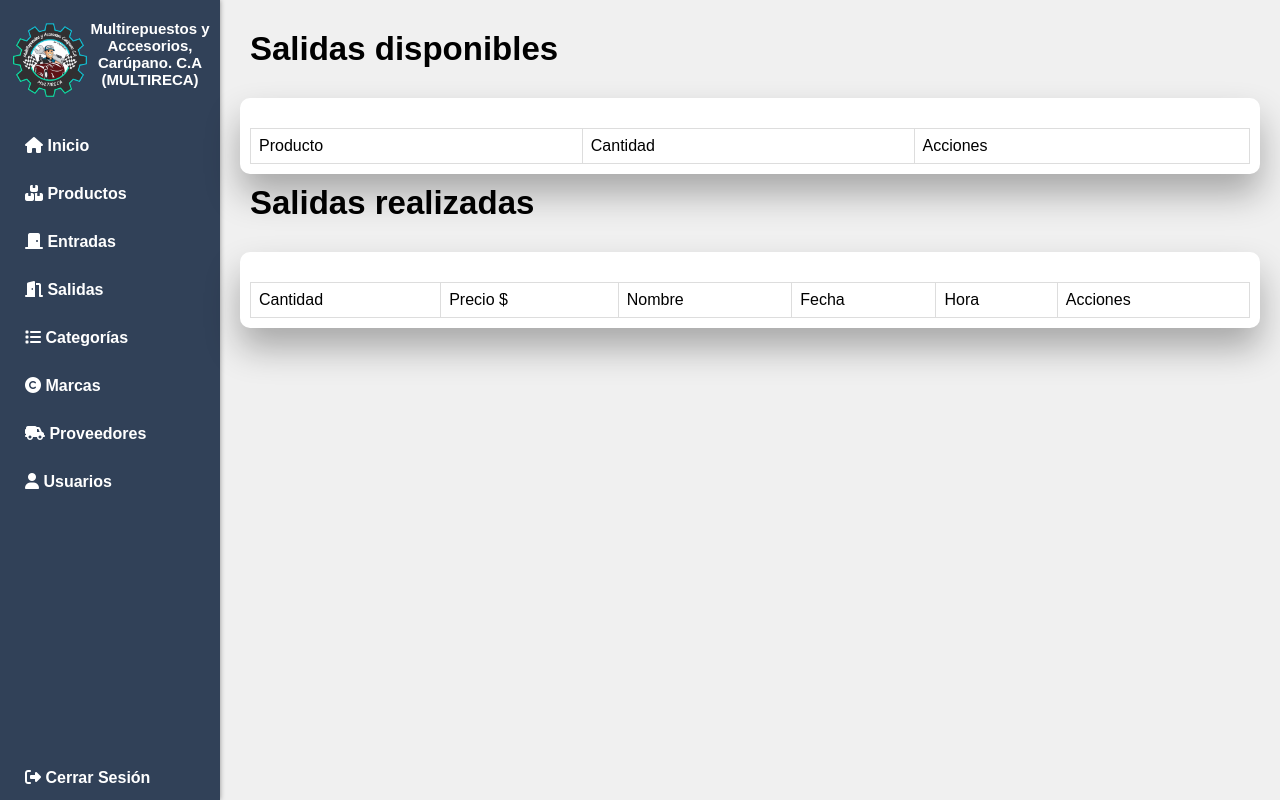
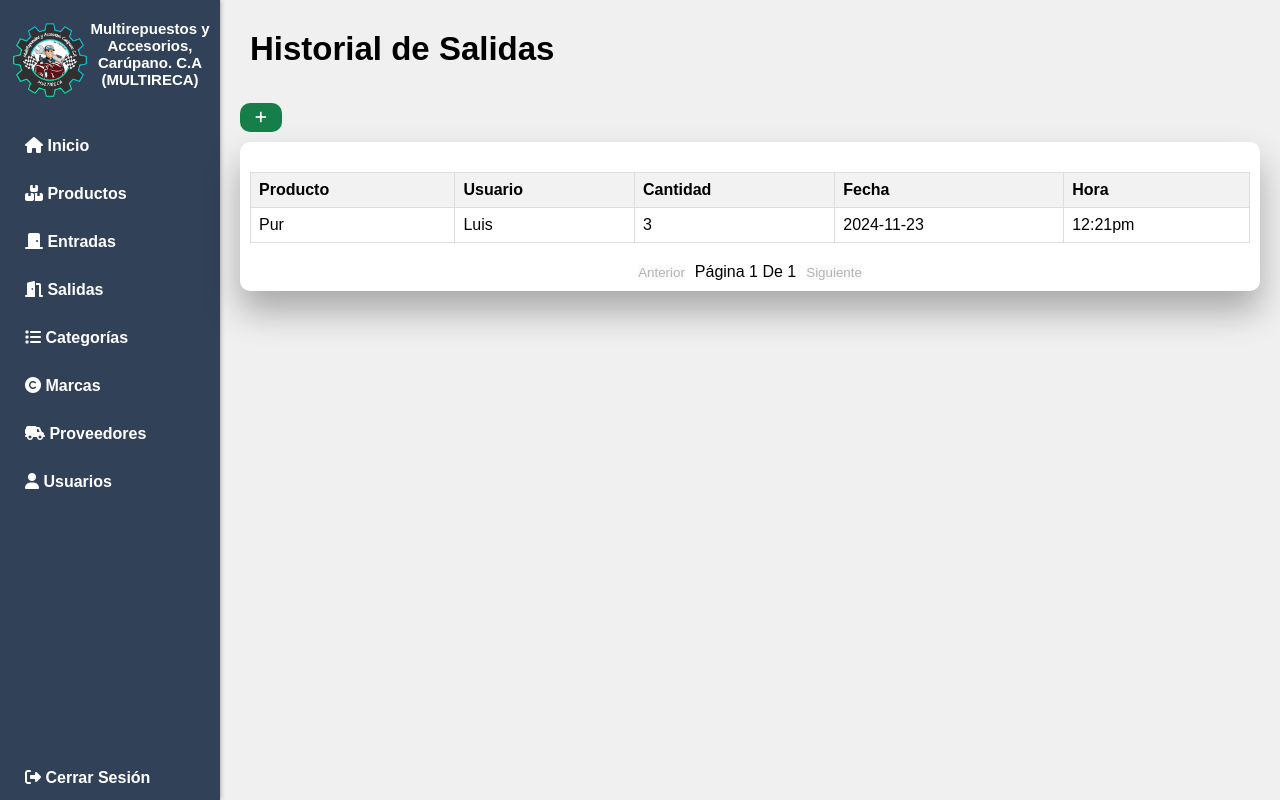
Before and after one commit to Gj7i7o/LamsSystem, a PHP site: page /LamsSystem/Salidas in a window 1280 px wide. Run offline with PHP 8.4, Linux system fonts and the light colour scheme; the visitor is signed in with stand-in values (Sample User, id 1); data comes from the database, SQL or seed files in the repository; some libraries are stand-ins or nearby versions.

Commit message:
salidas v0.1

```diff
--- /dev/null
+++ b/Assets/js/modulos/Salidas/modal_script.js
@@ -0,0 +1,152 @@
+/*Modal para registrar entrada*/
+// Obtener los elementos del DOM
+const modal = document.getElementById("modalSalida");
+const btn = document.getElementById("registrarSalida");
+const span = document.getElementsByClassName("close")[0];
+const form = document.getElementById("formularioSalida");
+const btnAddLine = document.getElementById("addLine");
+let idx = 0;
+const formLine = ` <div class="input_form" id="line_idx_${idx}">
+                    <div>
+                      <input type="number" id="id" hidden="true">
+                      <label for="producto">Producto</label>
+                      <select name="lines[${idx}][usuario]" id="producto" class="input_form_select">
+                        <option value=""></option>
+                      </select>
+                    </div>
+
+                    <div>
+                        <label for="usuario">Usuario</label>
+                        <select name="lines[${idx}][usuario]" id="usuario" class="input_form_select">
+                          <option value=""></option>
+                        </select>
+                    </div>
+
+                    <div>
+                        <label for="cantidad">Cantidad</label>
+                        <input type="number" id="cantidad" name="lines[${idx}][cantidad]" min="1" class="input_form_input" required>
+                    </div>
+                    <div class="buttonToLine">
+                        <button class="button" type="button" onclick="deleteLine(${idx});"><i class="fas fa-trash"></i></button>
+                    </div>
+                    </div>`;
+
+const newFormLine = (index) => `<div>
+                      <input type="number" id="id" hidden="true">
+                      <label for="producto">Producto</label>
+                      <select name="lines[${index}][producto]" id="producto" class="input_form_select">
+                        <option value=""></option>
+                      </select>
+                    </div>
+
+                    <div>
+                        <label for="usuario">Usuario</label>
+                        <select name="lines[${index}][usuario]" id="usuario" class="input_form_select">
+                          <option value=""></option>
+                        </select>
+                    </div>
+
+                    <div>
+                        <label for="cantidad">Cantidad</label>
+                        <input type="number" id="cantidad" name="lines[${index}][cantidad]" min="1" class="input_form_input" required>
+                    </div>`;
+
+async function getListadoProducto() {
+  const response = await fetch(
+    "http://localhost/LamsSystem/Productos/getSelect"
+  );
+  const { data: opciones } = await response.json();
+  const select = document.getElementById("producto");
+  let opcionesHtml = `<option value="">Selecciones...</option>`;
+  await opciones.forEach((opcion) => {
+    opcionesHtml += `
+    <option value="${opcion.id}">${opcion.etiqueta}</option>
+    `;
+  });
+  select.innerHTML = opcionesHtml;
+}
+
+async function getListadoUsuario() {
+  const response = await fetch(
+    "http://localhost/LamsSystem/Usuario/getSelect"
+  );
+  const { data: opciones } = await response.json();
+  const select = document.getElementById("usuario");
+  let opcionesHtml = `<option value="">Selecciones...</option>`;
+  await opciones.forEach((opcion) => {
+    opcionesHtml += `
+    <option value="${opcion.id}">${opcion.etiqueta}</option>
+    `;
+  });
+  select.innerHTML = opcionesHtml;
+}
+
+btnAddLine.onclick = function () {
+  idx++;
+  form.innerHTML +=
+    `<div class="input_form" id="line_idx_${idx}">` +
+    newFormLine(idx) +
+    ` <div class="buttonToLine">
+        <button class="button" type="button" onclick="deleteLine(${idx});"><i class="fas fa-trash"></i></button>
+      </div>
+    </div>`;
+};
+
+function deleteLine(idx) {
+  const line = document.getElementById("line_idx_" + idx);
+  line.innerHTML = "";
+  console.log("Identificador de linea: ", idx);
+}
+
+// Cuando el usuario hace clic en el botón, abre el modal
+btn.onclick = function () {
+  getListadoProducto();
+  getListadoUsuario();
+  document.getElementById("title").innerHTML = "Registrar Salida";
+  document.getElementById("btnAccion").innerHTML = "Registrar";
+  form.innerHTML = formLine;
+  modal.style.display = "block";
+};
+
+// Cuando el usuario hace clic en la <span> (x), cierra el modal
+span.onclick = function () {
+  modal.style.display = "none";
+  limpiarFormulario();
+};
+
+function limpiarFormulario() {
+  document.getElementById("id").value = "";
+}
+
+// function registrarEntrada(e) {
+//   e.preventDefault();
+//   console.log("Evento: ", e.target.elements);
+// }
+
+const formulario = document.getElementById("formularioSalidas");
+
+formulario.addEventListener("submit", function (e) {
+  e.preventDefault();
+
+  let lineas = [];
+
+  // Selecciona todos los divs que representan una línea de formulario
+  const lineasDelFormulario = formulario.querySelectorAll(".input_form");
+
+  lineasDelFormulario.forEach((lineaDiv) => {
+    // const id = lineaDiv.querySelector('input[name*="[id]"]').value;
+    // let producto = lineaDiv.querySelector('select[name*="[producto]"]').value;
+    // let proveedor = lineaDiv.querySelector('select[name*="[proveedor]"]').value;
+    let cantidad = lineaDiv.querySelector('input[name*="[cantidad]"]').value;
+    console.log("Error: ", cantidad);
+
+    lineas.push({
+      id: id,
+      producto: producto,
+      proveedor: proveedor,
+      cantidad: parseInt(cantidad), // Convierte a número si es necesario
+    });
+  });
+
+  console.log(lineas);
+});
--- a/Assets/js/modulos/Salidas/script.js
+++ b/Assets/js/modulos/Salidas/script.js
@@ -0,0 +1,125 @@
+/*
+Script de salidas: Sección de JavaScript propio para las funciones del módulo
+de salidas.
+*/
+
+//Tabla Entradas
+document.addEventListener("DOMContentLoaded", () => {
+  const tableBody = document.querySelector("#tablaSalidas tbody");
+  const headers = document.querySelectorAll("#tablaSalidas th");
+  const prevBtn = document.getElementById("prevBtn");
+  const nextBtn = document.getElementById("nextBtn");
+  const pageInfo = document.getElementById("pageInfo");
+
+  let currentPage = 1;
+  const rowsPerPage = 5;
+  let currentData = [];
+  let currentTotal = 0;
+
+  // 2. Función para obtener los datos del servidor
+  async function fetchDataAndRenderTable() {
+    try {
+      // Reemplaza '/api/productos' con la URL real de tu backend
+      const response = await fetch(
+        "http://localhost/LamsSystem/Salidas/list?page=" + currentPage
+      );
+
+      // Si la respuesta no es exitosa, lanza un error
+      if (response.error) {
+        throw new Error(`Error en la solicitud: ${response.error}`);
+      }
+
+      const { data, total } = await response.json();
+      // Convierte la respuesta JSON en un array de JavaScript
+      currentData = [...data];
+      currentTotal = total;
+
+      // Llama a renderTable para mostrar los datos obtenidos
+      renderTable();
+    } catch (error) {
+      console.error("No se pudo obtener la data:", error);
+      // Puedes mostrar un mensaje de error al usuario aquí
+    }
+  }
+
+  function renderTable() {
+    tableBody.innerHTML = "";
+    const paginatedData = currentData;
+
+    if (paginatedData.length === 0) {
+      tableBody.innerHTML =
+        '<tr><td colspan="5">No hay salidas disponibles.</td></tr>';
+      updatePaginationInfo();
+      return;
+    }
+
+    paginatedData.forEach((item) => {
+      const row = document.createElement("tr");
+      row.innerHTML = `
+                <td>${item.producto}</td>
+                <td>${item.usuario}</td>
+                <td>${item.cantidad}</td>
+                <td>${item.fecha}</td>
+                <td>${item.hora}</td>
+            `;
+      tableBody.appendChild(row);
+    });
+
+    updatePaginationInfo();
+  }
+
+  async function updatePaginationInfo() {
+    const pages = getTotalPages();
+    pageInfo.textContent = `Página ${currentPage} de ${pages}`;
+    prevBtn.disabled = currentPage === 1;
+    nextBtn.disabled = currentPage === pages || pages === 0;
+  }
+
+  function sortTable(column, order) {
+    currentData.sort((a, b) => {
+      const valA = a[column];
+      const valB = b[column];
+      if (valA < valB) return order === "asc" ? -1 : 1;
+      if (valA > valB) return order === "asc" ? 1 : -1;
+      return 0;
+    });
+    currentPage = 1;
+    renderTable();
+  }
+
+  headers.forEach((header) => {
+    header.addEventListener("click", () => {
+      const column = header.dataset.column;
+      const order = header.dataset.order === "asc" ? "desc" : "asc";
+      header.dataset.order = order;
+      sortTable(column, order);
+    });
+  });
+
+  function getTotalPages() {
+    const total = currentTotal;
+    const resto = total % rowsPerPage;
+    const pages = Math.trunc(total / rowsPerPage) + (resto ? 1 : 0);
+    return pages;
+  }
+
+  prevBtn.addEventListener("click", async () => {
+    if (currentPage > 1) {
+      currentPage--;
+      await fetchDataAndRenderTable();
+      renderTable();
+    }
+  });
+
+  nextBtn.addEventListener("click", async () => {
+    const totalPages = getTotalPages();
+    if (currentPage < totalPages) {
+      currentPage++;
+      await fetchDataAndRenderTable();
+      renderTable();
+    }
+  });
+
+  // 3. Llama a la función para iniciar el proceso
+  fetchDataAndRenderTable();
+});
--- a/Controlador/Entradas.php
+++ b/Controlador/Entradas.php
@@ -1,6 +1,6 @@
 <?php
 
-/*Controlador de la Categoría*/
+/*Controlador de la Entrada*/
 
 class Entradas extends Controlador
 {
--- a/Controlador/Salidas.php
+++ b/Controlador/Salidas.php
@@ -1,6 +1,6 @@
 <?php
 
-/*Controlador de la Categoría*/
+/*Controlador de la Salida*/
 
 class Salidas extends Controlador
 {
@@ -22,28 +22,46 @@ class Salidas extends Controlador
 
     /*Listado: Se encarga de colocar las categorías existentes en la base de datos
     y a su vez coloca en cada una los botones de editar y eliminar*/
-    public function listProductSalida()
+    public function list()
     {
-        $data = $this->model->getProduct();
-        for ($i = 0; $i < count($data); $i++) {
-            $data[$i]['acciones'] = '<div>
-                <button class="warning" type="button" onclick="btn(' . $data[$i]['id'] . ');" title="Cantidad de salida"><i class="fa-solid fa-minus"></i></button>
-                </div>';
+        try {
+            $page = $_GET["page"] ?? 0;
+            $data = $this->model->getSalida($page);
+            $total = $this->model->getCount();
+            echo json_encode(["data" => $data, "total" => $total], JSON_UNESCAPED_UNICODE);
+            die();
+        } catch (\Exception $e) {
+            return json_encode(["error" => $e->getMessage()]);
         }
-        echo json_encode($data, JSON_UNESCAPED_UNICODE);
-        die();
     }
 
-    public function listSalida()
+    /*Almacenaje: Se encarga de almacenar los datos de un nuevo producto en la base de datos*/
+    public function store()
     {
-        $data = $this->model->getSalida();
-        for ($i = 0; $i < count($data); $i++) {
-            $data[$i]['acciones'] = '<div>
-                <button class="info" type="button" onclick="btnShowInfo(' . $data[$i]['id'] . ');" title="Información extra"><i class="fa-solid fa-info"></i></button>
-                </div>';
+        $cantidad = $_POST['cantidad'];
+        $id = $_POST['id'];
+        $numeros = "/^\d+(\.\d{1,2})?$/";
+        if (
+            empty($cantidad)
+        ) {
+            $msg = array('msg' => 'Todos los campos son obligatorios', 'icono' => 'warning');
+        } else {
+            if ($id == "") {
+                if (!preg_match($numeros, $cantidad)) {
+                    $msg = array('msg' => 'Solo números en la cantidad', 'icono' => 'warning');
+                } else {
+                    /*Caso contrario, si el producto existe, se interpreta que se desea modificar ese producto,
+                por ende lleva los datos a la función modifyProduct en el Models/ProductosModel.php*/
+                    $data = $this->model->modifySalida($cantidad, $id);
+                    if ($data == "modificado") {
+                        $msg = array('msg' => 'Salida modificada', 'icono' => 'success');
+                    } else {
+                        $msg = array('msg' => 'Error al modificar la salida', 'icono' => 'error');
+                    }
+                }
+            }
+            echo json_encode($msg, JSON_UNESCAPED_UNICODE);
+            die();
         }
-        echo json_encode($data, JSON_UNESCAPED_UNICODE);
-        die();
     }
-
 }
--- a/Modelo/SalidasModel.php
+++ b/Modelo/SalidasModel.php
@@ -4,23 +4,25 @@
 
 class SalidasModel extends Query
 {
+    private $cantidad, $id;
     public function __construct()
     {
         parent::__construct();
     }
 
-    /*getCategory: Toma todas las categorías de la base de datos*/
-    public function getProduct()
+    public function getCount()
     {
-        $sql = "SELECT * FROM producto";
+        $sql = "SELECT * FROM salidaproducto";
         $data = $this->selectAll($sql);
-        return $data;
+        return count($data);
     }
 
-    public function getSalida()
+    /*getEntrada: Toma todas las entradas de la base de datos*/
+    public function getSalida(int $page = 0)
     {
-        $sql = "SELECT sp.id, sp.cantidad, sp.precio, p.nombre AS nombre, s.fecha AS fecha, s.hora AS hora
-        FROM salidaproducto sp LEFT JOIN producto p ON sp.idproducto = p.id LEFT JOIN salida s ON sp.idsalida = s.id";
+        $offset = ($page - 1) * 5;
+        $sql = $page <= 0 ? "SELECT sp.id, p.nombre AS producto, sp.cantidad, sp.precio, s.fecha, s.hora, u.nombre AS usuario FROM salidaproducto sp LEFT JOIN producto p ON sp.idproducto = p.id LEFT JOIN salida s ON sp.idsalida = s.id LEFT JOIN usuario u ON s.idusuario = u.id" :
+            "SELECT sp.id, p.nombre AS producto, sp.cantidad, sp.precio, s.fecha, s.hora, u.nombre AS usuario FROM salidaproducto sp LEFT JOIN producto p ON sp.idproducto = p.id LEFT JOIN salida s ON sp.idsalida = s.id LEFT JOIN usuario u ON s.idusuario = u.id LIMIT 5 OFFSET $offset";
         $data = $this->selectAll($sql);
         return $data;
     }
--- a/Vista/Salidas/index.php
+++ b/Vista/Salidas/index.php
@@ -6,88 +6,59 @@ include "Vista/Componentes/header.php";
 
 <section class="main">
     <div class="main-top">
-        <h1>Salidas disponibles</h1>
+        <h1>Historial de Salidas</h1>
     </div>
 
     <!-- Tabla de productos -->
 
     <section class="main-course">
+        <button class="button" type="button" id="registrarSalida" title="Crear nueva salida"><i class="fas fa-plus"></i></button>
         <div class="course-box">
             <div class="recent-orders tabla">
-                <table class="table" id="tblOut">
-                    <thead class="thead-light">
+                <table id="tablaSalidas">
+                    <thead>
                         <tr>
-                            <td>Producto</td>
-                            <td>Cantidad</td>
-                            <td>Acciones</td>
+                            <th data-column="producto" data-order="desc">Producto</th>
+                            <th data-column="usuario" data-order="desc">Usuario</th>
+                            <th data-column="cantidad" data-order="desc">Cantidad</th>
+                            <th data-column="fecha" data-order="desc">Fecha</th>
+                            <th data-column="hora" data-order="desc">Hora</th>
                         </tr>
                     </thead>
-                    <tbody class="table__body">
+                    <tbody>
                     </tbody>
                 </table>
+                <div id="pagination">
+                    <button id="prevBtn">Anterior</button>
+                    <span id="pageInfo"></span>
+                    <button id="nextBtn">Siguiente</button>
+                </div>
             </div>
         </div>
     </section>
-    <div class="main-top">
-        <!-- <i class="fas fa-layer-group"></i> -->
-        <h1>Salidas realizadas</h1>
-    </div>
-    <section class="main-course">
-        <!-- <button class="button" type="button" onclick="frmJoin();" title="Añadir cantidad a producto"><i class="fas fa-plus"></i></button> -->
-        <div class="course-box">
-            <div class="recent-orders tabla">
-                <table class="table" id="tblSalida">
-                    <thead class="thead-light">
-                        <tr>
-                            <td>Cantidad</td>
-                            <td>Precio $</td>
-                            <td>Nombre</td>
-                            <td>Fecha</td>
-                            <td>Hora</td>
-                            <td>Acciones</td>
-                        </tr>
-                    </thead>
-                    <tbody class="table__body">
-                    </tbody>
-                </table>
-            </div>
-        </div>
-    </section>
-</section>
 
-<!-- Modal para ingresar nuevo proveedor -->
+    <div id="modalSalida" class="modal">
+        <div class="modal-content">
+            <span class="close" title="Cerrar">&times;</span>
 
-<div id="show_proveedor" class="modal fade" tabindex="-1" role="dialog" aria-labelledby="my-modal-title" aria-hidden="true">
-    <div class="modal-dialog" role="document">
-        <div class="modal-content">
-            <div class="modal-header ba-primary">
-                <h5 class="modal-title title-modal titleColor" id="title">Proveedor</h5>
-            </div>
-            <div class="modal-body">
-                <form method="post" id="frmProveedor">
-                    <div class="form-group">
-                        <input type="hidden" id="id" name="id">
-                        <!-- <label for="name" class="text-label">Nombre</label> -->
-                        <input id="name" class="form-control" type="text" name="name" placeholder="Nombre" title="Nombre del proveedor">
+            <h2 id="title">Registrar Salida</h2>
+            <button class="button" type="button" id="addLine" title=""><i class="fas fa-plus"></i></button>
+
+            <form id="formularioSalidas" class="form">
+                <div id="formularioSañoda">
+                    <div class="buttonToLine">
+                        <button class="button" type="button" data-idx="0" id="deleteLine"><i class="fas fa-trash"></i></button>
                     </div>
-                    <div class="form-group">
-                        <!-- <label for="ape" class="text-label">Apellido</label> -->
-                        <input id="ape" class="form-control" type="text" name="ape" placeholder="Apellido" title="Apellido del proveedor">
-                    </div>
-                    <div class="form-group">
-                        <!-- <label for="rif" class="text-label">Rif</label> -->
-                        <input id="rif" class="form-control" type="text" name="rif" placeholder="Rif" title="Rif del proveedor">
-                    </div>
-                    <div class="form-group">
-                        <!-- <label for="dir" class="text-label">Dirección</label> -->
-                        <input id="dir" class="form-control" type="text" name="dir" placeholder="Dirección" title="Ubicación del proveedor">
-                    </div>
-                </form>
-            </div>
-
+                </div>
+                <div style="margin-top: 15px">
+                    <button type="submit" id="btnAccion">Registrar</button>
+                </div>
+            </form>
         </div>
     </div>
 
+    <script src="<?php echo APP_URL; ?>Assets/js/modulos/Salidas/script.js"></script>
+    <script src="<?php echo APP_URL; ?>Assets/js/modulos/Salidas/modal_script.js"></script>
     <?php
     include "Vista/Componentes/footer.php";
     ?>
```
